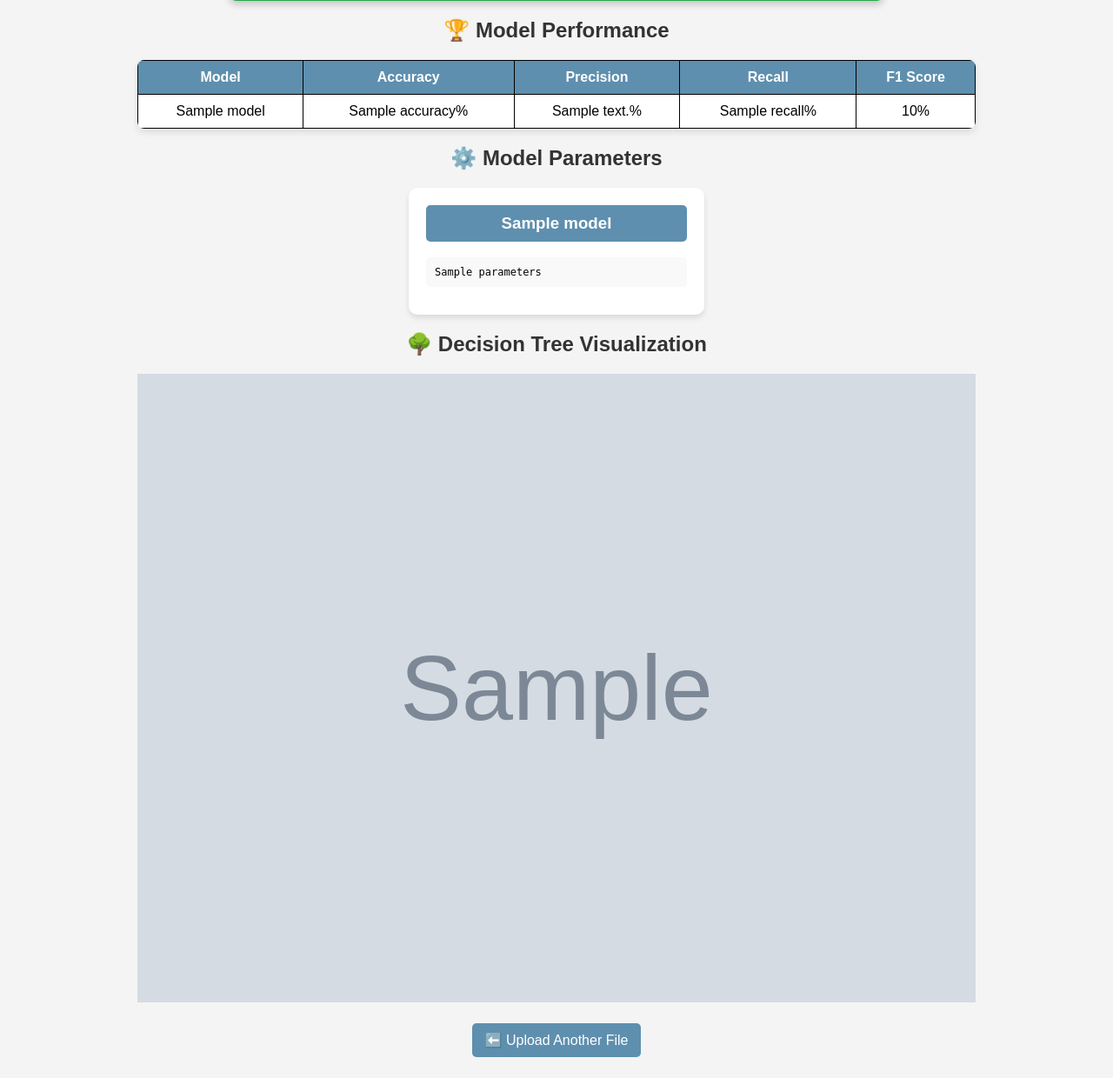
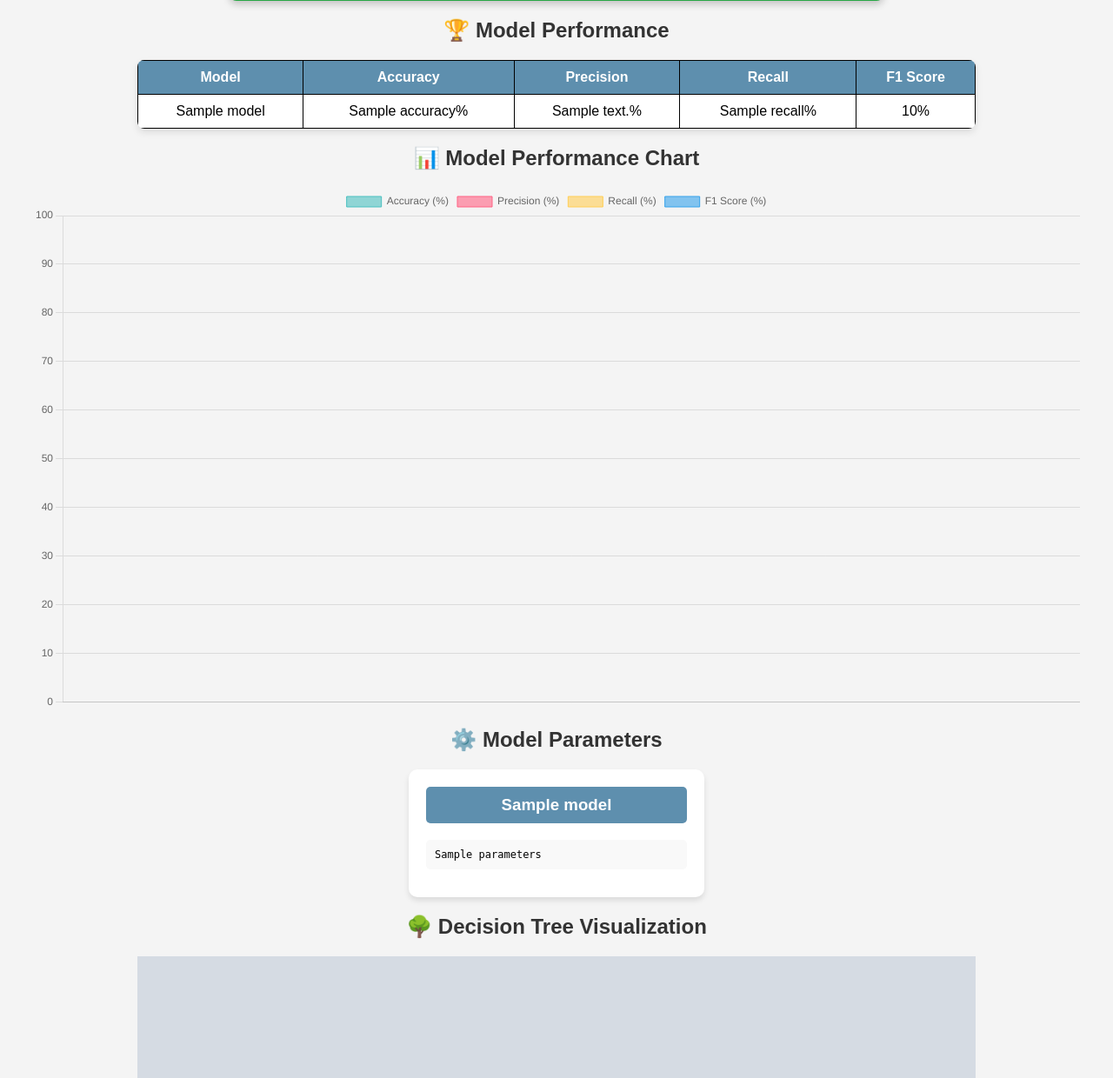
Before and after one commit to KhushalNadiyapara/ML_Camparator, a Flask app: template templates/results.html in a window 1280 px wide. Shown: the part 170-1410 px from the top of the page at 87% size. Before the commit the page ends 1386 px from the top, so only its background shows below. Run offline with Flask 3, Linux system fonts and the light colour scheme; the template is opened without the code that fills it: most values are stand-ins (such as "Sample title", 1, 10 or a date in 2020); grey boxes marked "Sample" are stand-in pictures.

Commit message:
fixed charts

```diff
--- a/templates/results.html
+++ b/templates/results.html
@@ -76,6 +76,10 @@
     padding: 10px;
     border-radius: 5px;
     overflow-x: auto;
+    overflow-y: auto; /* Enable vertical scrolling */
+    max-height: 200px; /* Limit height to prevent excessive card expansion */
+    white-space: pre-wrap; /* Ensure text wraps properly */
+    word-break: break-word; /* Break long words if necessary */
 }
         /* Back Link */
         .back-link {
@@ -117,6 +121,72 @@
     {% endfor %}
 </table>
 
+<!-- Include Chart.js -->
+<script src="https://cdn.jsdelivr.net/npm/chart.js"></script>
+
+<h2>📊 Model Performance Chart</h2>
+<canvas id="performanceChart"></canvas>
+
+<script>
+    // Data from Flask template
+    var models = {{ results | tojson }};
+
+    // Extract labels and data
+    var modelNames = models.map(m => m.model);
+    var accuracies = models.map(m => m.accuracy);
+    var precisions = models.map(m => m.precision);
+    var recalls = models.map(m => m.recall);
+    var f1_scores = models.map(m => m.f1_score);
+
+    // Chart.js configuration
+    var ctx = document.getElementById("performanceChart").getContext("2d");
+    var performanceChart = new Chart(ctx, {
+        type: "bar",
+        data: {
+            labels: modelNames,
+            datasets: [
+                {
+                    label: "Accuracy (%)",
+                    data: accuracies,
+                    backgroundColor: "rgba(75, 192, 192, 0.6)",
+                    borderColor: "rgba(75, 192, 192, 1)",
+                    borderWidth: 1
+                },
+                {
+                    label: "Precision (%)",
+                    data: precisions,
+                    backgroundColor: "rgba(255, 99, 132, 0.6)",
+                    borderColor: "rgba(255, 99, 132, 1)",
+                    borderWidth: 1
+                },
+                {
+                    label: "Recall (%)",
+                    data: recalls,
+                    backgroundColor: "rgba(255, 206, 86, 0.6)",
+                    borderColor: "rgba(255, 206, 86, 1)",
+                    borderWidth: 1
+                },
+                {
+                    label: "F1 Score (%)",
+                    data: f1_scores,
+                    backgroundColor: "rgba(54, 162, 235, 0.6)",
+                    borderColor: "rgba(54, 162, 235, 1)",
+                    borderWidth: 1
+                }
+            ]
+        },
+        options: {
+            responsive: true,
+            scales: {
+                y: {
+                    beginAtZero: true,
+                    max: 100
+                }
+            }
+        }
+    });
+</script>
+
 <h2>⚙️ Model Parameters</h2>
 
 <div class="card-container">
```
Also changed, not shown: static/decision_tree.png. Lines whose indentation alone changed are shown as unchanged.
